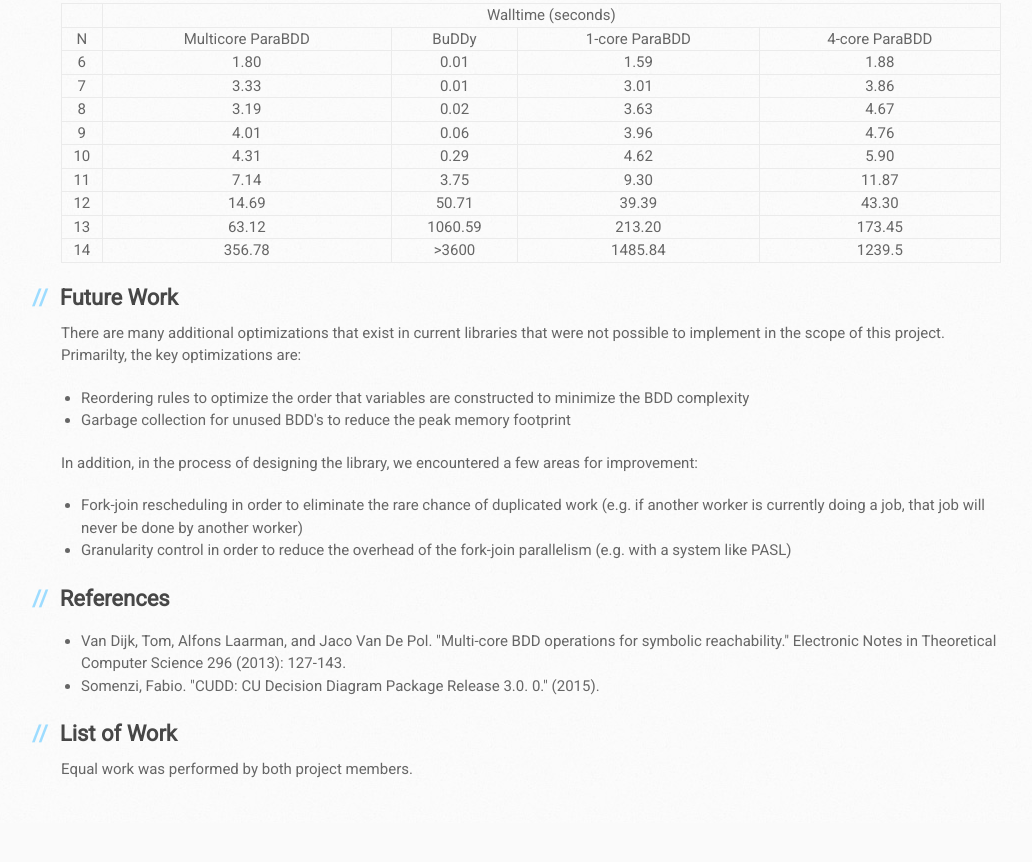
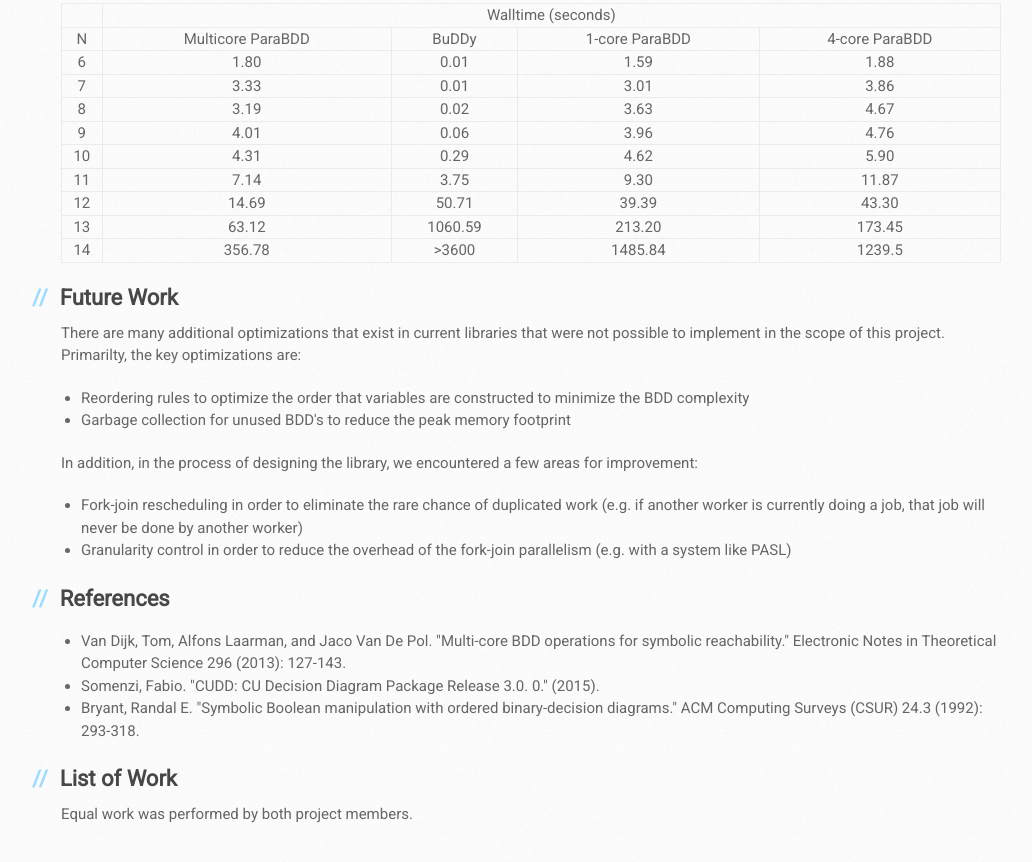
Before and after one commit to chrisying/parabdd, a plain HTML site: page index.html in a window 1280 px wide. Shown: the part 2179-3041 px from the top of the page, without its empty margins (109-1141 px from the left). Before the commit the page ends 3002 px from the top, so only its background shows below. Drawn offline with Linux system fonts and the light colour scheme.

Commit message:
cited bryant

```diff
--- a/index.html
+++ b/index.html
@@ -185,6 +185,7 @@
 					<ul>
 						<li>Van Dijk, Tom, Alfons Laarman, and Jaco Van De Pol. "Multi-core BDD operations for symbolic reachability." Electronic Notes in Theoretical Computer Science 296 (2013): 127-143.</li>
 						<li>Somenzi, Fabio. "CUDD: CU Decision Diagram Package Release 3.0. 0." (2015).</li>
+						<li>Bryant, Randal E. "Symbolic Boolean manipulation with ordered binary-decision diagrams." ACM Computing Surveys (CSUR) 24.3 (1992): 293-318.</li>
 					</ul>
 
 					<h2>
```
